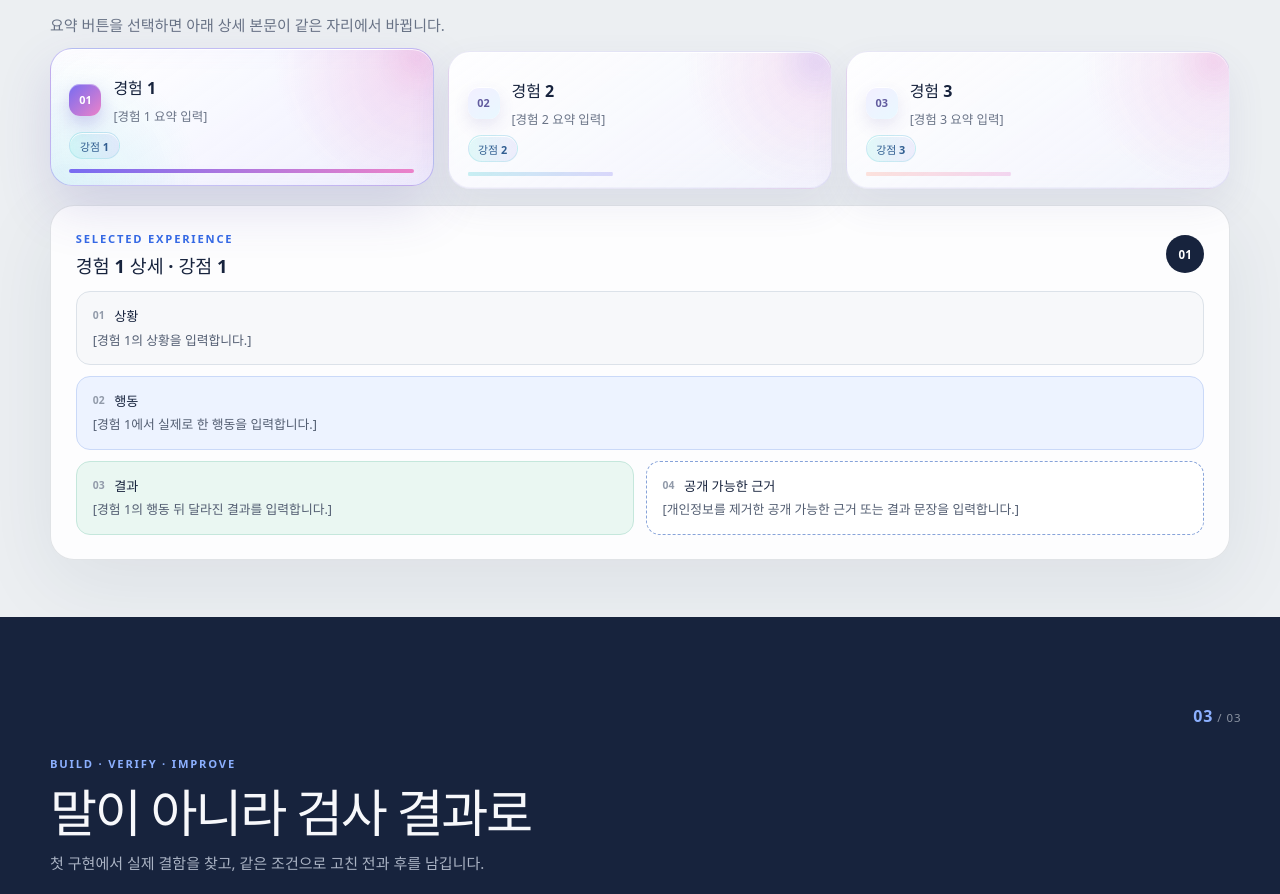
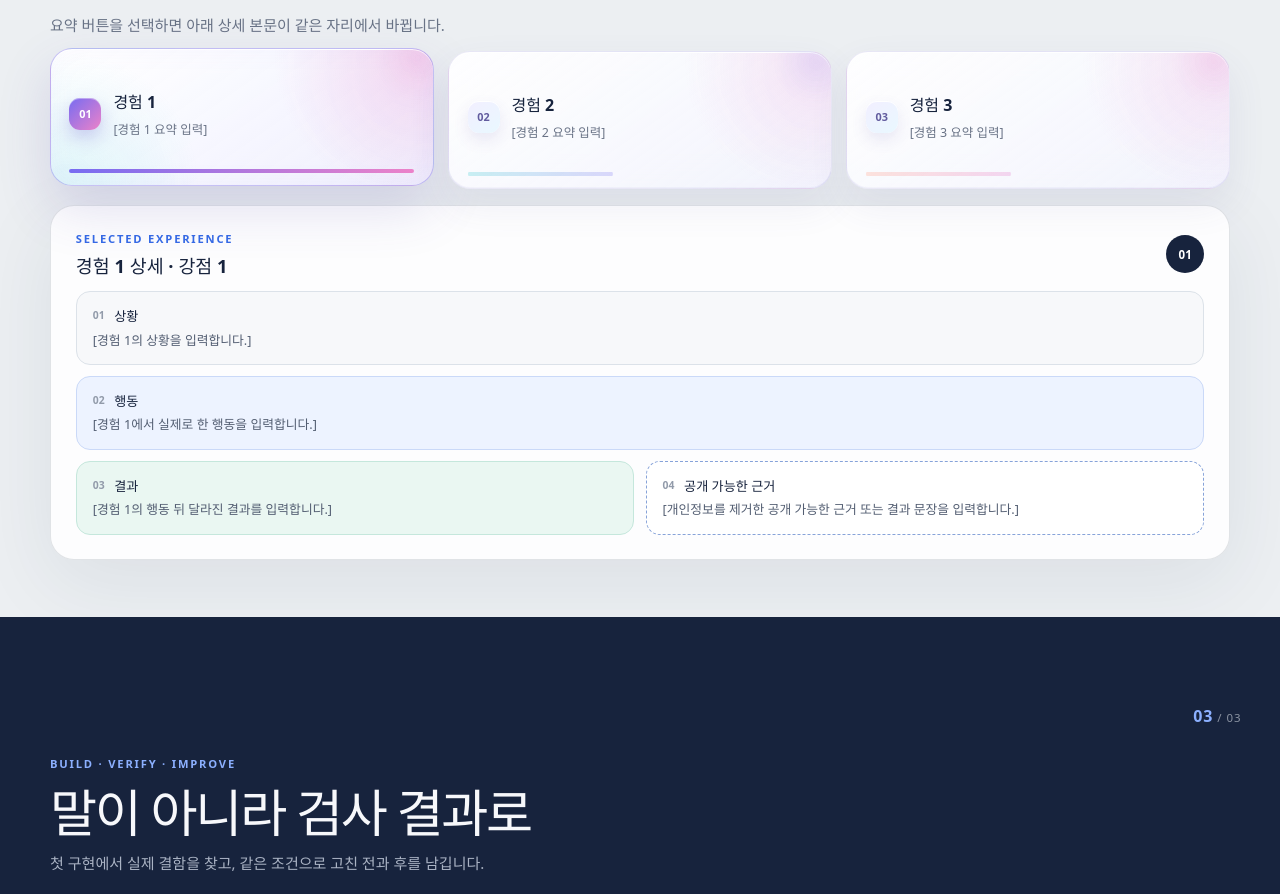
Before and after one commit to NoGravyBeef/one-link-portfolio, a React (Vite) app: page / in a window 1280 px wide. Shown: the part 983-1877 px from the top of the page. Built offline with nearby package versions, Linux system fonts and the light colour scheme.

Commit message:
버튼 속 강점 섹션 삭제

```diff
--- a/src/App.jsx
+++ b/src/App.jsx
@@ -132,7 +132,6 @@ function ExperiencesSection() {
                 <span className="experience-number">0{item.id}</span>
                 <strong>{item.title}</strong>
                 <span className="experience-summary">{item.summary}</span>
-                <span className="experience-strength">{item.strength}</span>
               </button>
             );
           })}
```
